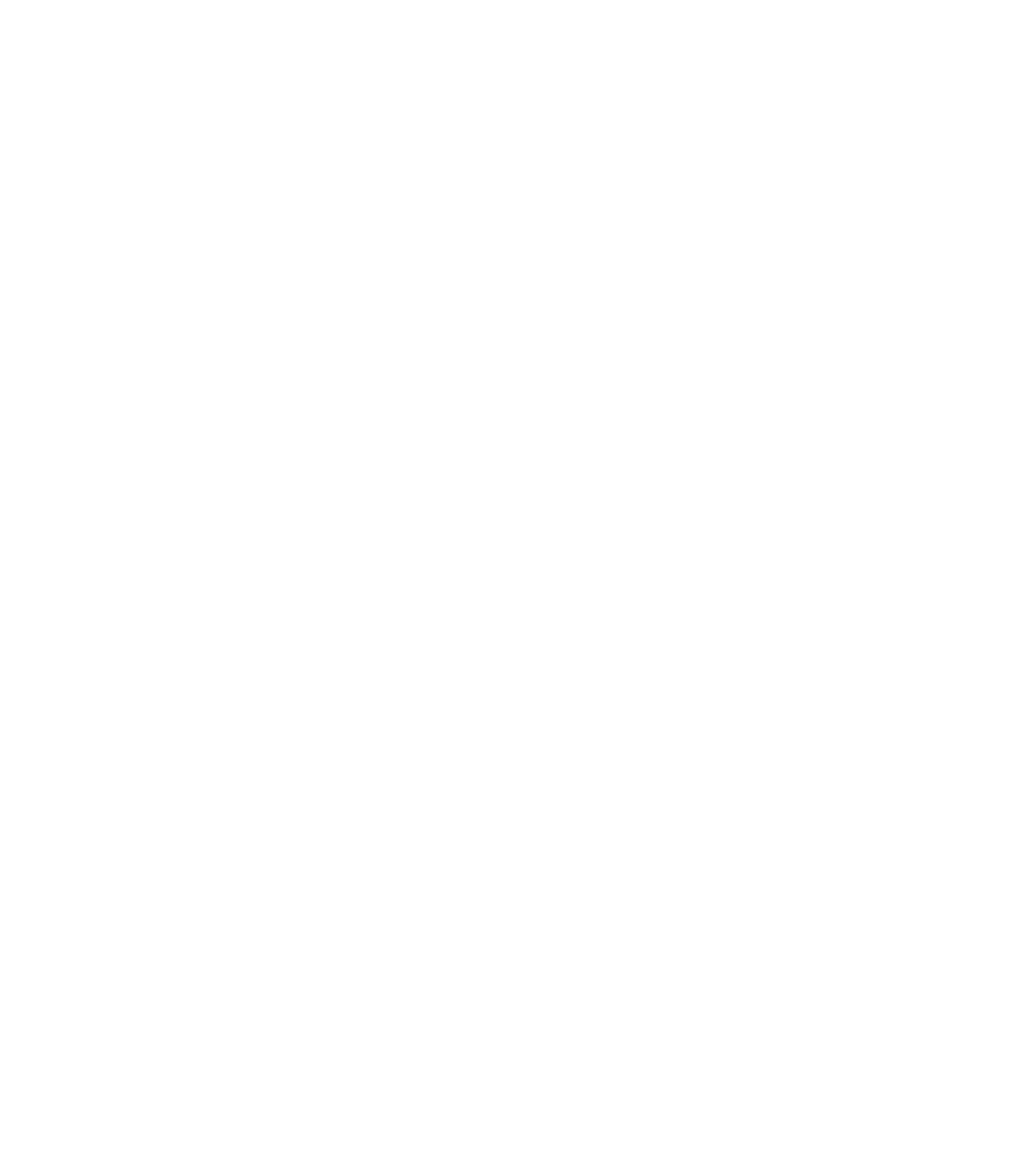
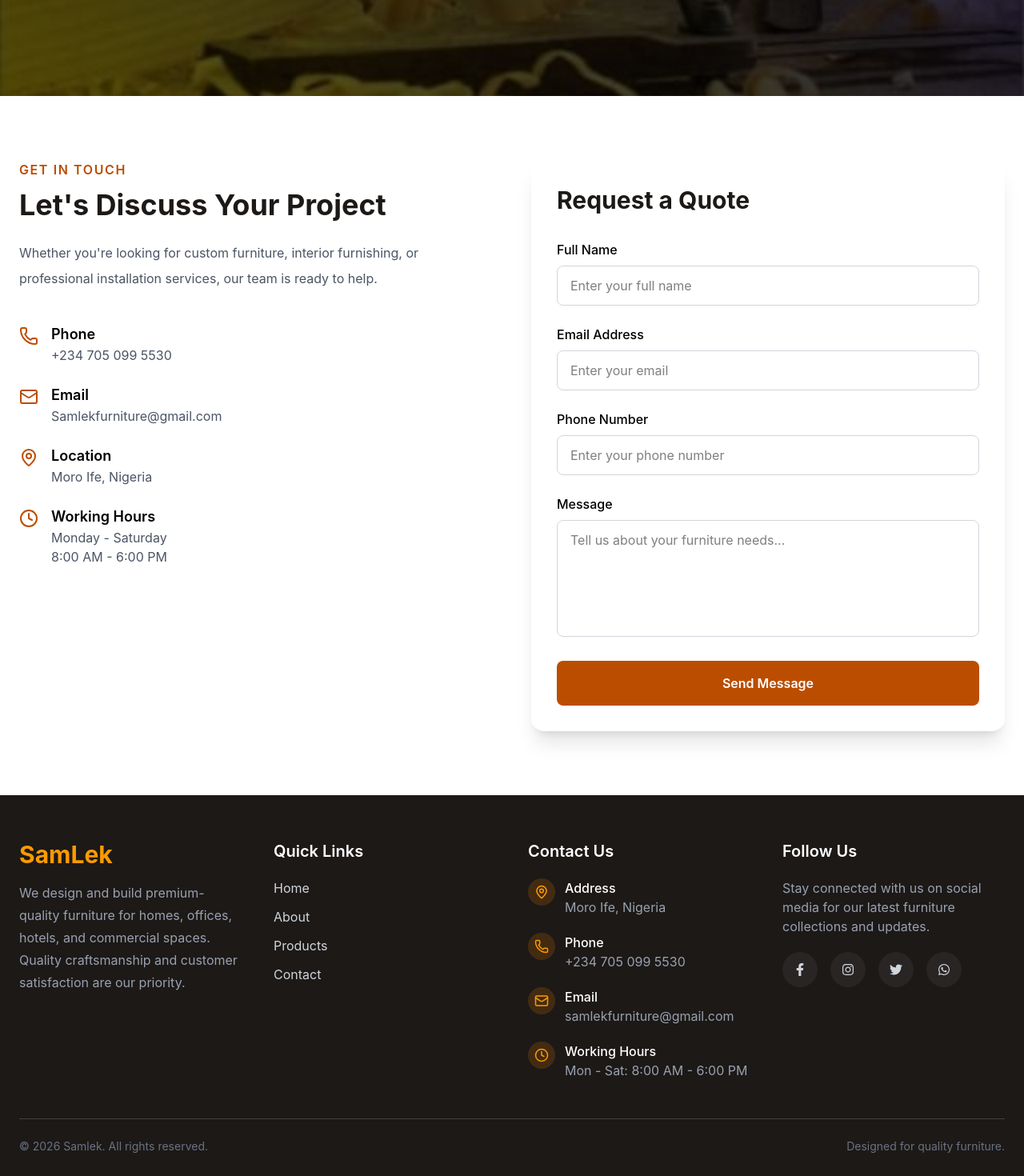
Before and after one commit to BenkillerX/Sams-Furniture, a React (Vite) app: page /contact in a window 1280 px wide. Shown: the part 760-2230 px from the top of the page at 80% size. Before the commit the page ends 800 px from the top, so only its background shows below. Built offline with nearby package versions, Linux system fonts and the light colour scheme.

Commit message:
Done At least

```diff
--- a/src/App.tsx
+++ b/src/App.tsx
@@ -5,11 +5,14 @@
 import NavBar from "./components/NavBar"
 import Footer from "./components/Footer"
 import Products from "./pages/Products"
+import ScrollToTop from "./ScrollToTop"
+import ScrollToTopButton from "./ScrollToTopButton"
 
 function App() {
 
   return (
     <>
+    <ScrollToTop/>
       <NavBar/>
       <Routes>
         <Route path="/" element={<Home/>}/>
@@ -18,6 +21,7 @@
         <Route path="/contact" element={<Contact/>}/>
       </Routes>
       <Footer/>
+      <ScrollToTopButton />
     </>
   )
 }
--- /dev/null
+++ b/src/ScrollToTop.tsx
@@ -0,0 +1,17 @@
+import { useEffect } from "react";
+import { useLocation } from "react-router-dom";
+
+const ScrollToTop = () => {
+  const { pathname } = useLocation();
+
+  useEffect(() => {
+    window.scrollTo({
+      top: 0,
+      behavior: "smooth",
+    });
+  }, [pathname]);
+
+  return null;
+};
+
+export default ScrollToTop;
--- /dev/null
+++ b/src/ScrollToTopButton.tsx
@@ -0,0 +1,39 @@
+import { useEffect, useState } from "react";
+import { ChevronUp } from "lucide-react";
+
+const ScrollToTopButton = () => {
+  const [isVisible, setIsVisible] = useState(false);
+
+  useEffect(() => {
+    const toggleVisibility = () => {
+      setIsVisible(window.scrollY > 300);
+    };
+
+    window.addEventListener("scroll", toggleVisibility);
+
+    return () => window.removeEventListener("scroll", toggleVisibility);
+  }, []);
+
+  const scrollToTop = () => {
+    window.scrollTo({
+      top: 0,
+      behavior: "smooth",
+    });
+  };
+
+  return (
+    <button
+      onClick={scrollToTop}
+      className={`fixed bottom-6 right-6 z-50 p-3 rounded-full bg-amber-700 text-white shadow-lg hover:bg-amber-800 transition-all duration-300 cursor-pointer ${
+        isVisible
+          ? "opacity-100 translate-y-0"
+          : "opacity-0 translate-y-5 pointer-events-none"
+      }`}
+      aria-label="Scroll to top"
+    >
+      <ChevronUp size={24} />
+    </button>
+  );
+};
+
+export default ScrollToTopButton;
--- a/src/components/Footer.tsx
+++ b/src/components/Footer.tsx
@@ -4,6 +4,7 @@
   FaTwitter,
   FaWhatsapp,
 } from "react-icons/fa";
+import { Phone, Mail, MapPin, Clock } from "lucide-react";
 import { Link } from "react-router-dom";
 
 const Footer = () => {
@@ -39,16 +40,58 @@
           </div>
 
           {/* Contact */}
+        {/* Contact */}
 <div>
   <h3 className="text-xl font-semibold text-white mb-5">
     Contact Us
   </h3>
 
-            <div className="space-y-3">
-              <p>📍 Ibadan, Nigeria</p>
-              <p>📞 +234 705 099 5530</p>
-              <p>📧 Samlekfurniture@gmail.com</p>
-              <p>🕒 Mon - Sat: 8:00 AM - 6:00 PM</p>
+  <div className="space-y-5">
+    <div className="flex items-start gap-3">
+      <div className="bg-amber-600/20 p-2 rounded-full">
+        <MapPin size={18} className="text-amber-500" />
+      </div>
+
+      <div>
+        <h4 className="text-white font-medium">Address</h4>
+        <p className="text-gray-400">Moro Ife, Nigeria</p>
+      </div>
+    </div>
+
+    <div className="flex items-start gap-3">
+      <div className="bg-amber-600/20 p-2 rounded-full">
+        <Phone size={18} className="text-amber-500" />
+      </div>
+
+      <div>
+        <h4 className="text-white font-medium">Phone</h4>
+        <p className="text-gray-400">+234 705 099 5530</p>
+      </div>
+    </div>
+
+    <div className="flex items-start gap-3">
+      <div className="bg-amber-600/20 p-2 rounded-full">
+        <Mail size={18} className="text-amber-500" />
+      </div>
+
+      <div>
+        <h4 className="text-white font-medium">Email</h4>
+        <p className="text-gray-400 break-all">
+          samlekfurniture@gmail.com
+        </p>
+      </div>
+    </div>
+
+    <div className="flex items-start gap-3">
+      <div className="bg-amber-600/20 p-2 rounded-full">
+        <Clock size={18} className="text-amber-500" />
+      </div>
+
+      <div>
+        <h4 className="text-white font-medium">Working Hours</h4>
+        <p className="text-gray-400">Mon - Sat: 8:00 AM - 6:00 PM</p>
+      </div>
+    </div>
   </div>
 </div>
 
@@ -65,7 +108,8 @@
 
             <div className="flex gap-4">
               <a
-                href="/"
+                 href="https://www.facebook.com/SamLekFurniture"
+                target="_blank"
                 className="w-11 h-11 rounded-full bg-stone-800 hover:bg-amber-600 transition flex items-center justify-center"
               >
                 <FaFacebookF />
@@ -73,6 +117,7 @@
 
               <a
                 href="/"
+                target="_blank"
                 className="w-11 h-11 rounded-full bg-stone-800 hover:bg-amber-600 transition flex items-center justify-center"
               >
                 <FaInstagram />
@@ -80,13 +125,15 @@
 
               <a
                 href="/"
+                target="_blank"
                 className="w-11 h-11 rounded-full bg-stone-800 hover:bg-amber-600 transition flex items-center justify-center"
               >
                 <FaTwitter />
               </a>
 
               <a
-                href="/"
+                href="https://wa.me/2349063544615"
+                target="_blank"
                 className="w-11 h-11 rounded-full bg-stone-800 hover:bg-green-600 transition flex items-center justify-center"
               >
                 <FaWhatsapp />
@@ -102,7 +149,7 @@
           </p>
 
           <p>
-            Designed with ❤️ for quality furniture.
+            Designed for quality furniture.
           </p>
         </div>
       </div>
--- a/src/pages/Contact.tsx
+++ b/src/pages/Contact.tsx
@@ -1,11 +1,214 @@
-import React from 'react'
+import { Phone, Mail, MapPin, Clock } from "lucide-react";
+import { useState } from "react";
+const Contact = () => {
+  const [formData, setFormData] = useState({
+  name: "",
+  email: "",
+  phone: "",
+  message: "",
+});
+const handleChange = (
+  e: React.ChangeEvent<HTMLInputElement | HTMLTextAreaElement>
+) => {
+  setFormData({
+    ...formData,
+    [e.target.name]: e.target.value,
+  });
+};
+const handleSubmit = (e: React.FormEvent) => {
+  e.preventDefault();
 
-const Contact = () => {
+  const text = `Hello SamLek Furniture,
+
+*Name:* ${formData.name}
+*Email:* ${formData.email}
+*Phone:* ${formData.phone}
+
+*Message:*
+${formData.message}`;
+
+  const whatsappUrl = `https://wa.me/2349063544615?text=${encodeURIComponent(
+    text
+  )}`;
+
+  window.open(whatsappUrl, "_blank");
+};
   return (
-    <div>
-      Contact
-    </div>
-  )
-}
+    <main>
+      {/* Hero */}
+      <section
+      className="relative min-h-screen flex items-center justify-center bg-cover bg-center"
+      style={{
+        backgroundImage: "url('/SamLeg.jpg')",
+      }}
+    >
+      {/* Dark Overlay */}
+      <div className="absolute inset-0 bg-black/60"></div>
 
-export default Contact
+      {/* Content */}
+      <div className="relative z-10 max-w-7xl mx-auto px-6 text-center">
+        <h1 className="text-5xl md:text-6xl font-bold text-white">
+          Contact Us
+        </h1>
+
+        <p className="mt-6 max-w-2xl mx-auto text-lg text-gray-200 leading-8">
+          Have a question, need custom furniture, or want a free quote?
+          We'd love to hear from you.
+        </p>
+      </div>
+    </section>
+
+      {/* Contact Section */}
+      <section className="py-20">
+        <div className="max-w-7xl mx-auto px-6 grid lg:grid-cols-2 gap-12">
+
+          {/* Contact Information */}
+          <div>
+            <span className="text-amber-700 uppercase tracking-widest font-semibold">
+              Get In Touch
+            </span>
+
+            <h2 className="mt-3 text-4xl font-bold text-stone-900">
+              Let's Discuss Your Project
+            </h2>
+
+            <p className="mt-6 text-gray-600 leading-8">
+              Whether you're looking for custom furniture, interior furnishing,
+              or professional installation services, our team is ready to help.
+            </p>
+
+            <div className="mt-10 space-y-6">
+
+              <div className="flex items-start gap-4">
+                <Phone className="text-amber-700 mt-1" />
+                <div>
+                  <h3 className="font-semibold text-lg">Phone</h3>
+                  <p className="text-gray-600">
+                    +234 705 099 5530
+                  </p>
+                </div>
+              </div>
+
+              <div className="flex items-start gap-4">
+                <Mail className="text-amber-700 mt-1" />
+                <div>
+                  <h3 className="font-semibold text-lg">Email</h3>
+                  <p className="text-gray-600">
+                    Samlekfurniture@gmail.com
+                  </p>
+                </div>
+              </div>
+
+              <div className="flex items-start gap-4">
+                <MapPin className="text-amber-700 mt-1" />
+                <div>
+                  <h3 className="font-semibold text-lg">Location</h3>
+                  <p className="text-gray-600">
+                    Moro Ife, Nigeria
+                  </p>
+                </div>
+              </div>
+
+              <div className="flex items-start gap-4">
+                <Clock className="text-amber-700 mt-1" />
+                <div>
+                  <h3 className="font-semibold text-lg">
+                    Working Hours
+                  </h3>
+                  <p className="text-gray-600">
+                    Monday - Saturday
+                  </p>
+                  <p className="text-gray-600">
+                    8:00 AM - 6:00 PM
+                  </p>
+                </div>
+              </div>
+
+            </div>
+          </div>
+
+          {/* Contact Form */}
+          <div className="bg-white shadow-xl rounded-2xl p-8">
+            <h3 className="text-3xl font-bold text-stone-900">
+              Request a Quote
+            </h3>
+
+            <form onSubmit={handleSubmit} className="mt-8 space-y-6">
+
+              <div>
+                <label className="block mb-2 font-medium">
+                  Full Name
+                </label>
+
+                <input
+                  type="text"
+                  name="name"
+                  placeholder="Enter your full name"
+                  value={formData.name}
+                  onChange={handleChange}
+                  className="w-full border border-gray-300 rounded-lg px-4 py-3 focus:outline-none focus:border-amber-700"
+                />
+              </div>
+
+              <div>
+                <label className="block mb-2 font-medium">
+                  Email Address
+                </label>
+
+                <input
+                  type="email"
+                  name="email"
+                  value={formData.email}
+                  onChange={handleChange}
+                  placeholder="Enter your email"
+                  className="w-full border border-gray-300 rounded-lg px-4 py-3 focus:outline-none focus:border-amber-700"
+                />
+              </div>
+
+              <div>
+                <label className="block mb-2 font-medium">
+                  Phone Number
+                </label>
+
+                <input
+                  type="tel"
+                  name="phone"
+                  value={formData.phone}
+                  onChange={handleChange}
+                  placeholder="Enter your phone number"
+                  className="w-full border border-gray-300 rounded-lg px-4 py-3 focus:outline-none focus:border-amber-700"
+                />
+              </div>
+
+              <div>
+                <label className="block mb-2 font-medium">
+                  Message
+                </label>
+
+                <textarea
+                  rows={5}
+                  name="message"
+                  value={formData.message}
+                  onChange={handleChange}
+                  placeholder="Tell us about your furniture needs..."
+                  className="w-full border border-gray-300 rounded-lg px-4 py-3 focus:outline-none focus:border-amber-700 resize-none"
+                ></textarea>
+              </div>
+
+              <button
+                type="submit"
+                className="w-full bg-amber-700 hover:bg-amber-800 text-white py-4 rounded-lg font-semibold transition cursor-pointer"
+              >
+                Send Message
+              </button>
+
+            </form>
+          </div>
+
+        </div>
+      </section>
+    </main>
+  );
+};
+
+export default Contact;
```
Lines whose indentation alone changed are shown as unchanged.
